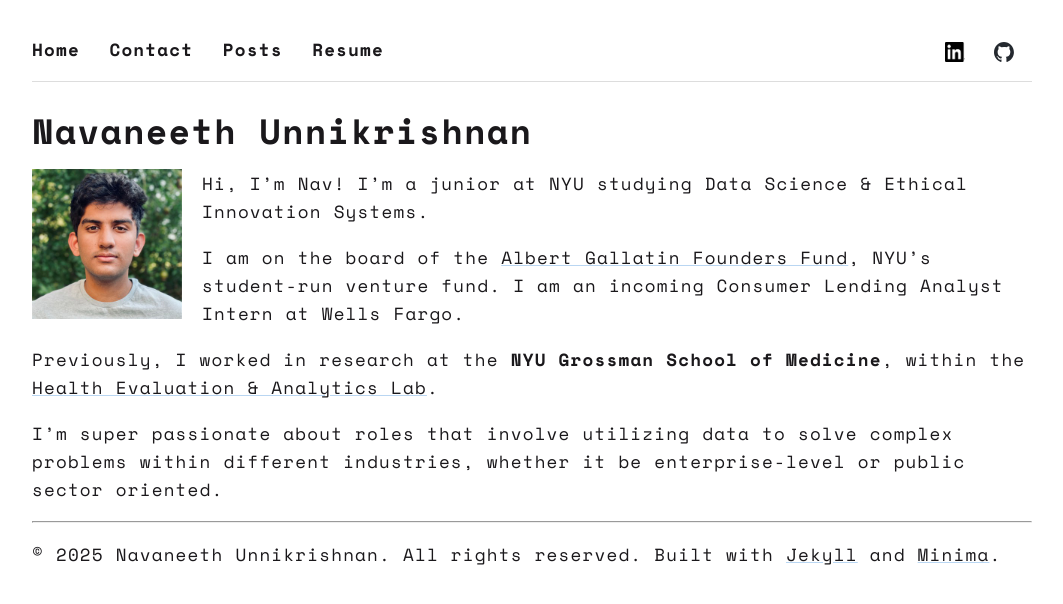
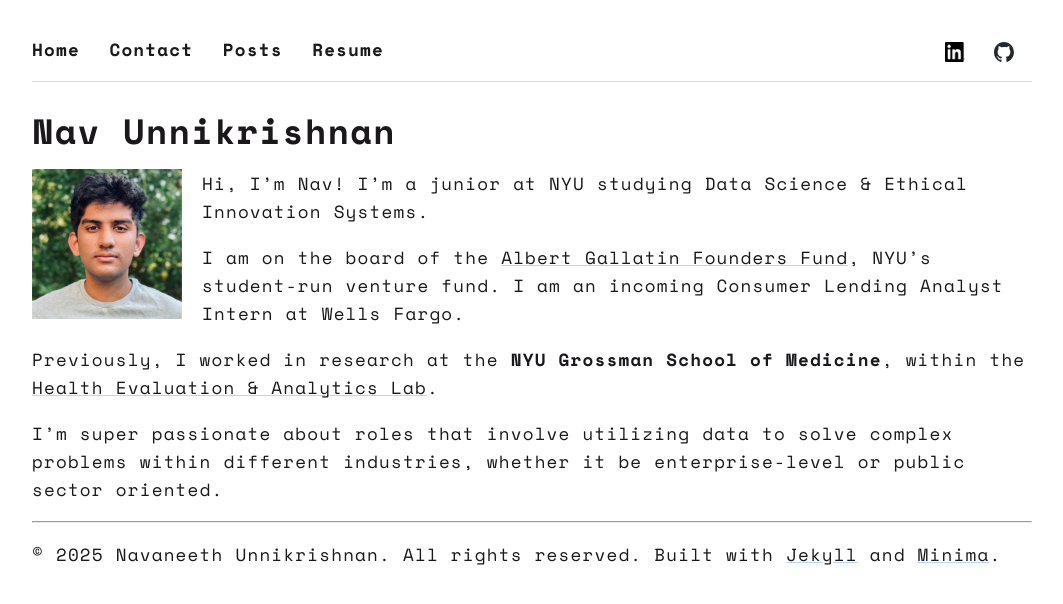
Before and after one commit to navunni/navunni.github.io, a Jekyll site: the page built from index.md, in a window 1280 px wide. Shown: the top 604 px of the page, without its empty margins (108-1171 px from the left). Built offline with Jekyll 4.4.1, drawn with Linux system fonts in a browser that asks for light colours.

Commit message:
changed from navaneeth to nav

```diff
--- a/index.md
+++ b/index.md
@@ -3,7 +3,7 @@
 title: Home
 ---
 
-# Navaneeth Unnikrishnan
+# Nav Unnikrishnan
 
 <img src="/assets/headshot.jpeg" alt="My Headshot" class="headshot">
 
```
